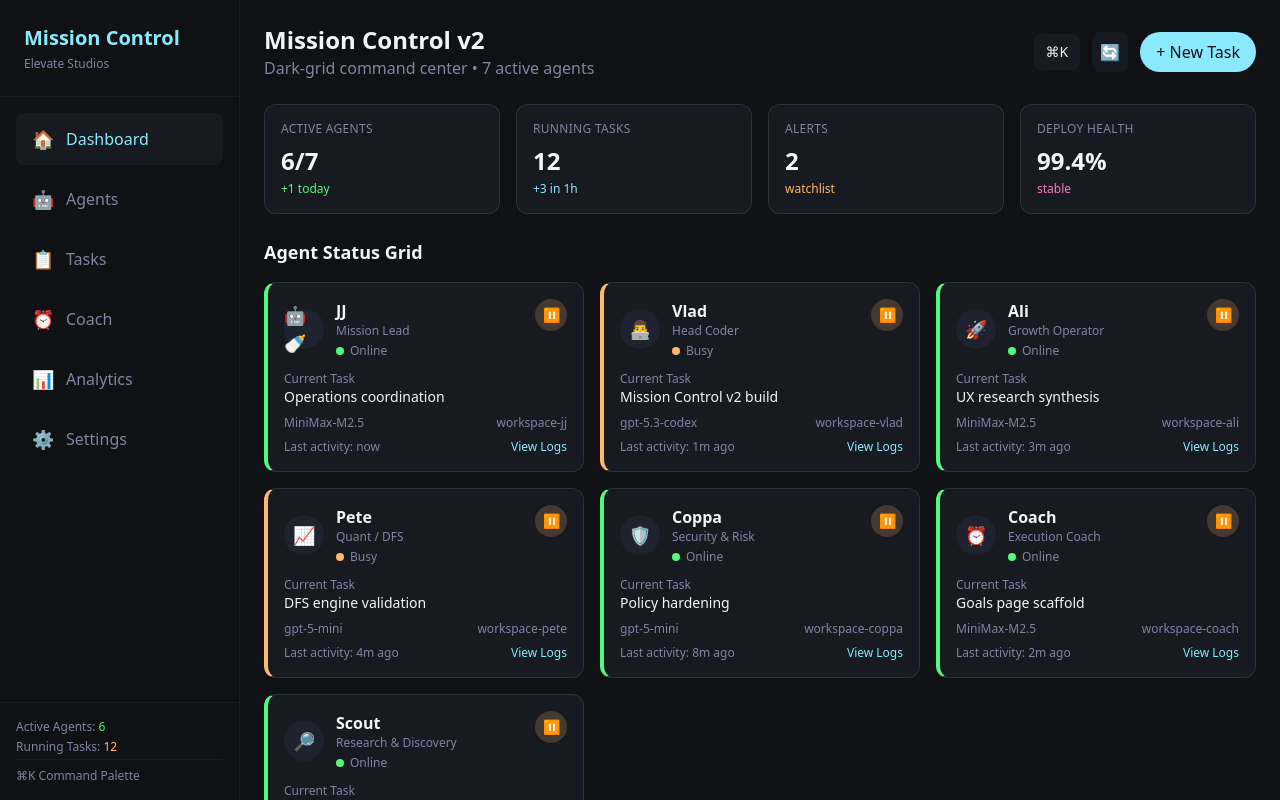
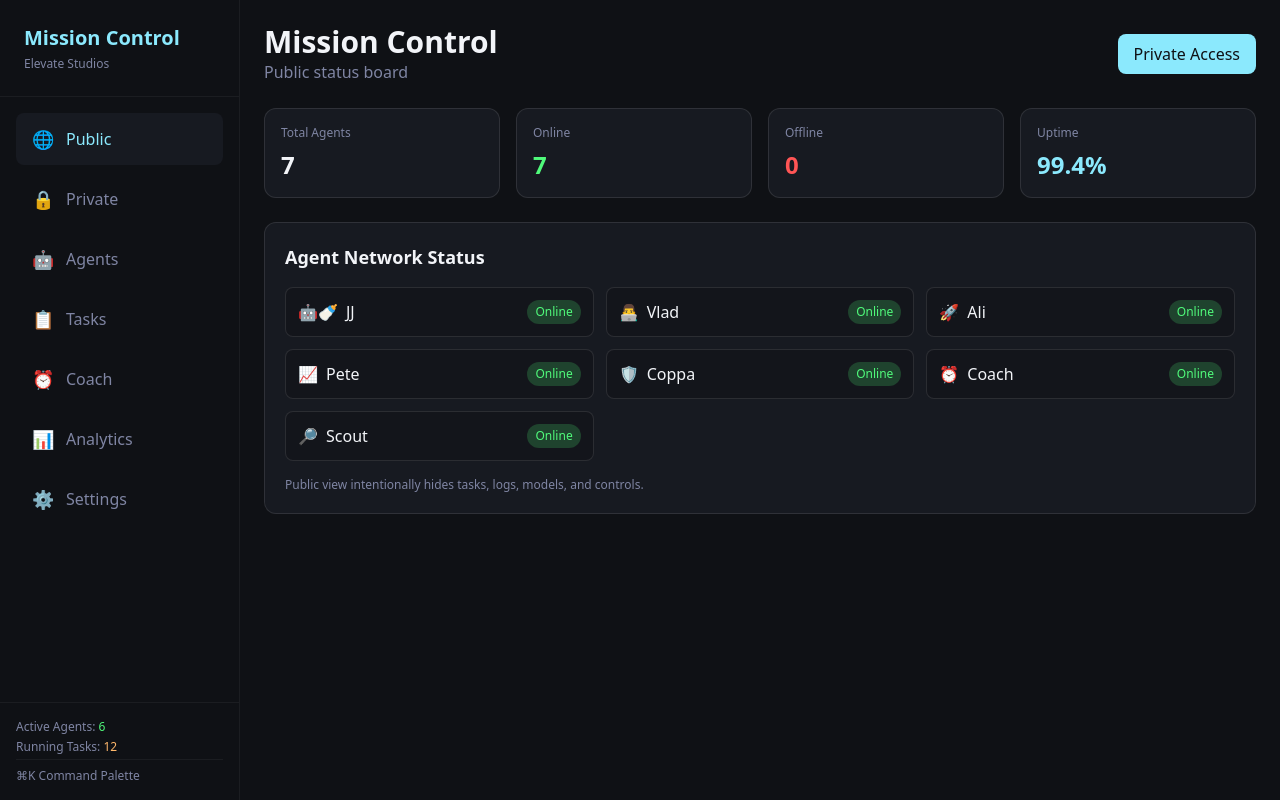
Before and after one commit to cryptolyrics/mission-control-dashboard, a Next.js app: page / in a window 1280 px wide. Shown: the top 800 px of the page. Built offline with nearby package versions, Linux system fonts and the light colour scheme.

Commit message:
feat: split Mission Control into public board and password-protected private dashboard

```diff
--- a/src/app/page.tsx
+++ b/src/app/page.tsx
@@ -1,70 +1,58 @@
-"use client";
-
-import { useMemo, useState } from "react";
-import AgentCard from "@/components/AgentCard";
-import ActivityFeed from "@/components/ActivityFeed";
-import NewTaskModal from "@/components/NewTaskModal";
-import KPICards from "@/components/KPICards";
-import NotificationPanel from "@/components/NotificationPanel";
+import Link from "next/link";
 import { agents } from "@/lib/data";
 
-const mockActivities: Array<{ id: string; agent: string; action: string; timestamp: string; type: "error" | "success" | "warning" | "info" }> = [
-  { id: "1", agent: "Scout", action: "Published discovery brief", timestamp: "1 min ago", type: "success" },
-  { id: "2", agent: "Vlad", action: "Pushed Mission Control v2 UI", timestamp: "3 min ago", type: "info" },
-  { id: "3", agent: "Pete", action: "Running DFS optimizer checks", timestamp: "7 min ago", type: "warning" },
-  { id: "4", agent: "Coach", action: "Prepared goals scaffold", timestamp: "9 min ago", type: "info" },
-  { id: "5", agent: "Coppa", action: "Completed policy sweep", timestamp: "12 min ago", type: "success" },
-];
-
-export default function Dashboard() {
-  const [showNewTaskModal, setShowNewTaskModal] = useState(false);
-  const [activities] = useState(mockActivities);
-
-  const onlineCount = useMemo(() => agents.filter((a) => a.status !== "offline").length, []);
+export default function PublicPage() {
+  const online = agents.filter((a) => a.status !== "offline").length;
+  const offline = agents.length - online;
 
   return (
     <div className="space-y-6">
       <div className="flex items-center justify-between">
         <div>
-          <h1 className="text-2xl font-bold text-text-primary">Mission Control v2</h1>
-          <p className="text-text-secondary">Dark-grid command center • {onlineCount} active agents</p>
+          <h1 className="text-3xl font-bold">Mission Control</h1>
+          <p className="text-text-secondary">Public status board</p>
         </div>
-        <div className="flex items-center gap-3">
-          <button className="px-3 py-2 rounded-lg bg-card hover:bg-card-hover transition-colors text-sm" title="Command Palette">
-            ⌘K
-          </button>
-          <button className="p-2 rounded-lg bg-card hover:bg-card-hover transition-colors" title="Refresh">
-            🔄
-          </button>
-          <button
-            onClick={() => setShowNewTaskModal(true)}
-            className="px-4 py-2 bg-primary text-background font-medium rounded-full hover:opacity-90 transition-opacity"
-          >
-            + New Task
-          </button>
-        </div>
+        <Link href="/private" className="px-4 py-2 rounded-lg bg-primary text-background font-medium hover:opacity-90">
+          Private Access
+        </Link>
       </div>
 
-      <KPICards />
-
-      <section>
-        <h2 className="text-lg font-semibold mb-4">Agent Status Grid</h2>
-        <div className="grid grid-cols-1 md:grid-cols-2 xl:grid-cols-3 2xl:grid-cols-4 gap-4">
-          {agents.map((agent) => (
-            <AgentCard key={agent.id} agent={agent} />
-          ))}
+      <section className="grid grid-cols-2 md:grid-cols-4 gap-4">
+        <div className="bg-card rounded-xl border border-white/10 p-4">
+          <p className="text-xs text-text-secondary">Total Agents</p>
+          <p className="text-2xl font-bold mt-2">{agents.length}</p>
+        </div>
+        <div className="bg-card rounded-xl border border-white/10 p-4">
+          <p className="text-xs text-text-secondary">Online</p>
+          <p className="text-2xl font-bold mt-2 text-success">{online}</p>
+        </div>
+        <div className="bg-card rounded-xl border border-white/10 p-4">
+          <p className="text-xs text-text-secondary">Offline</p>
+          <p className="text-2xl font-bold mt-2 text-error">{offline}</p>
+        </div>
+        <div className="bg-card rounded-xl border border-white/10 p-4">
+          <p className="text-xs text-text-secondary">Uptime</p>
+          <p className="text-2xl font-bold mt-2 text-primary">99.4%</p>
         </div>
       </section>
 
-      <div className="grid grid-cols-1 lg:grid-cols-3 gap-6">
-        <section className="lg:col-span-2">
-          <h2 className="text-lg font-semibold mb-4">Live Activity</h2>
-          <ActivityFeed activities={activities} />
-        </section>
-        <NotificationPanel />
-      </div>
-
-      {showNewTaskModal && <NewTaskModal onClose={() => setShowNewTaskModal(false)} />}
+      <section className="bg-card rounded-xl border border-white/10 p-5">
+        <h2 className="text-lg font-semibold mb-4">Agent Network Status</h2>
+        <div className="grid grid-cols-1 md:grid-cols-2 xl:grid-cols-3 gap-3">
+          {agents.map((a) => (
+            <div key={a.id} className="rounded-lg border border-white/10 p-3 bg-background/40 flex items-center justify-between">
+              <div className="flex items-center gap-2">
+                <span>{a.avatar}</span>
+                <span className="font-medium">{a.name}</span>
+              </div>
+              <span className={`text-xs px-2 py-1 rounded-full ${a.status === "offline" ? "bg-error/20 text-error" : "bg-success/20 text-success"}`}>
+                {a.status === "offline" ? "Offline" : "Online"}
+              </span>
+            </div>
+          ))}
+        </div>
+        <p className="text-xs text-text-secondary mt-4">Public view intentionally hides tasks, logs, models, and controls.</p>
+      </section>
     </div>
   );
 }
--- /dev/null
+++ b/src/app/private/page.tsx
@@ -0,0 +1,5 @@
+import FullDashboard from "@/components/FullDashboard";
+
+export default function PrivatePage() {
+  return <FullDashboard />;
+}
--- /dev/null
+++ b/src/components/FullDashboard.tsx
@@ -0,0 +1,60 @@
+"use client";
+
+import { useMemo, useState } from "react";
+import AgentCard from "@/components/AgentCard";
+import ActivityFeed from "@/components/ActivityFeed";
+import NewTaskModal from "@/components/NewTaskModal";
+import KPICards from "@/components/KPICards";
+import NotificationPanel from "@/components/NotificationPanel";
+import { agents } from "@/lib/data";
+
+const mockActivities: Array<{ id: string; agent: string; action: string; timestamp: string; type: "error" | "success" | "warning" | "info" }> = [
+  { id: "1", agent: "Scout", action: "Published discovery brief", timestamp: "1 min ago", type: "success" },
+  { id: "2", agent: "Vlad", action: "Pushed Mission Control v2 UI", timestamp: "3 min ago", type: "info" },
+  { id: "3", agent: "Pete", action: "Running DFS optimizer checks", timestamp: "7 min ago", type: "warning" },
+  { id: "4", agent: "Coach", action: "Prepared goals scaffold", timestamp: "9 min ago", type: "info" },
+  { id: "5", agent: "Coppa", action: "Completed policy sweep", timestamp: "12 min ago", type: "success" },
+];
+
+export default function FullDashboard() {
+  const [showNewTaskModal, setShowNewTaskModal] = useState(false);
+  const [activities] = useState(mockActivities);
+  const onlineCount = useMemo(() => agents.filter((a) => a.status !== "offline").length, []);
+
+  return (
+    <div className="space-y-6">
+      <div className="flex items-center justify-between">
+        <div>
+          <h1 className="text-2xl font-bold text-text-primary">Mission Control v2 (Private)</h1>
+          <p className="text-text-secondary">Dark-grid command center • {onlineCount} active agents</p>
+        </div>
+        <div className="flex items-center gap-3">
+          <button className="px-3 py-2 rounded-lg bg-card hover:bg-card-hover transition-colors text-sm" title="Command Palette">⌘K</button>
+          <button className="p-2 rounded-lg bg-card hover:bg-card-hover transition-colors" title="Refresh">🔄</button>
+          <button onClick={() => setShowNewTaskModal(true)} className="px-4 py-2 bg-primary text-background font-medium rounded-full hover:opacity-90 transition-opacity">+ New Task</button>
+        </div>
+      </div>
+
+      <KPICards />
+
+      <section>
+        <h2 className="text-lg font-semibold mb-4">Agent Status Grid</h2>
+        <div className="grid grid-cols-1 md:grid-cols-2 xl:grid-cols-3 2xl:grid-cols-4 gap-4">
+          {agents.map((agent) => (
+            <AgentCard key={agent.id} agent={agent} />
+          ))}
+        </div>
+      </section>
+
+      <div className="grid grid-cols-1 lg:grid-cols-3 gap-6">
+        <section className="lg:col-span-2">
+          <h2 className="text-lg font-semibold mb-4">Live Activity</h2>
+          <ActivityFeed activities={activities} />
+        </section>
+        <NotificationPanel />
+      </div>
+
+      {showNewTaskModal && <NewTaskModal onClose={() => setShowNewTaskModal(false)} />}
+    </div>
+  );
+}
--- a/src/components/MobileNav.tsx
+++ b/src/components/MobileNav.tsx
@@ -5,7 +5,8 @@ import Link from "next/link";
 import { usePathname } from "next/navigation";
 
 const navItems = [
-  { href: "/", label: "Dashboard", icon: "🏠" },
+  { href: "/", label: "Public", icon: "🌐" },
+  { href: "/private", label: "Private", icon: "🔒" },
   { href: "/agents", label: "Agents", icon: "🤖" },
   { href: "/tasks", label: "Tasks", icon: "📋" },
   { href: "/coach", label: "Coach", icon: "⏰" },
--- a/src/components/Sidebar.tsx
+++ b/src/components/Sidebar.tsx
@@ -4,7 +4,8 @@ import Link from "next/link";
 import { usePathname } from "next/navigation";
 
 const navItems = [
-  { href: "/", label: "Dashboard", icon: "🏠" },
+  { href: "/", label: "Public", icon: "🌐" },
+  { href: "/private", label: "Private", icon: "🔒" },
   { href: "/agents", label: "Agents", icon: "🤖" },
   { href: "/tasks", label: "Tasks", icon: "📋" },
   { href: "/coach", label: "Coach", icon: "⏰" },
```
Also changed, not shown: src/middleware.ts (added, +28 -0 lines).
